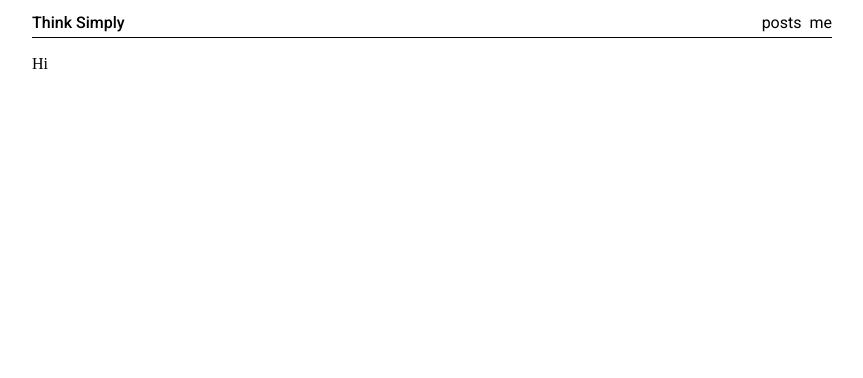
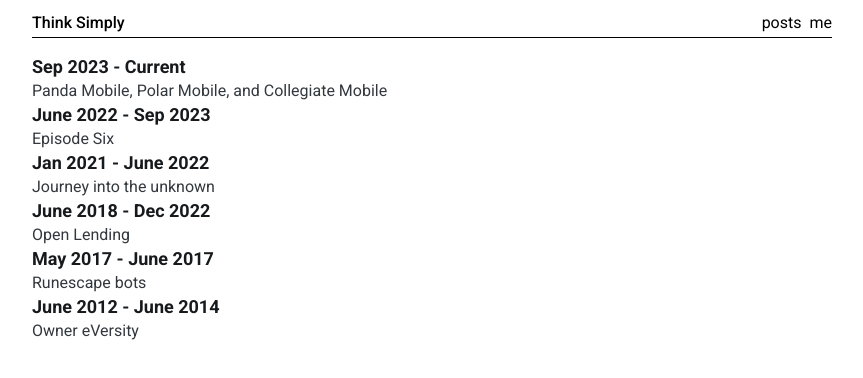
Before and after one commit to BenHunt-io/thinksimply, a Next.js app: page /me in a window 1280 px wide. Shown: the top 378 px of the page, without its empty margins (208-1071 px from the left). Built offline with nearby package versions, Linux system fonts and the light colour scheme.

Commit message:
add about me, need to finish

```diff
--- a/src/app/me/page.tsx
+++ b/src/app/me/page.tsx
@@ -1,3 +1,71 @@
-export default function AboutMe(props: {}) {
-  return <>Hi</>;
+import { Typography } from "@mui/joy";
+import { ReactNode } from "react";
+
+export default function AboutMe() {
+  return (
+    <>
+      <Timeline periods={[
+        {
+          dateRange: "Sep 2023 - Current",
+          title: <>
+            Panda Mobile, Polar Mobile, and Collegiate Mobile
+          </>
+        },
+        {
+          dateRange: "June 2022 - Sep 2023",
+          title: <>
+            Episode Six
+          </>
+        },
+        {
+          dateRange: "Jan 2021 - June 2022",
+          title: <>
+            Journey into the unknown
+          </>
+        },
+        {
+          dateRange: "June 2018 - Dec 2022",
+          title: <>
+            Open Lending
+          </>
+        },
+        {
+          dateRange: "May 2017 - June 2017",
+          title: <>
+            Runescape bots
+          </>
+        },
+        {
+          dateRange: "June 2012 - June 2014",
+          title: <>
+            Owner eVersity
+          </>
+        }
+      ]} />
+
+    </>
+  )
 }
+
+
+interface Timeline {
+  periods: {
+    dateRange: string // Mon Year - Mon Year or Current
+    title: ReactNode
+  }[]
+}
+
+
+const Timeline = (props: Timeline) => {
+
+  return (
+    <>
+      {props.periods.map((period) => (
+        <div key={period.dateRange}>
+          <Typography level="title-lg">{period.dateRange}</Typography>
+          <Typography level="body-md">{period.title}</Typography>
+        </div>
+      ))}
+    </>
+  )
+}
```
